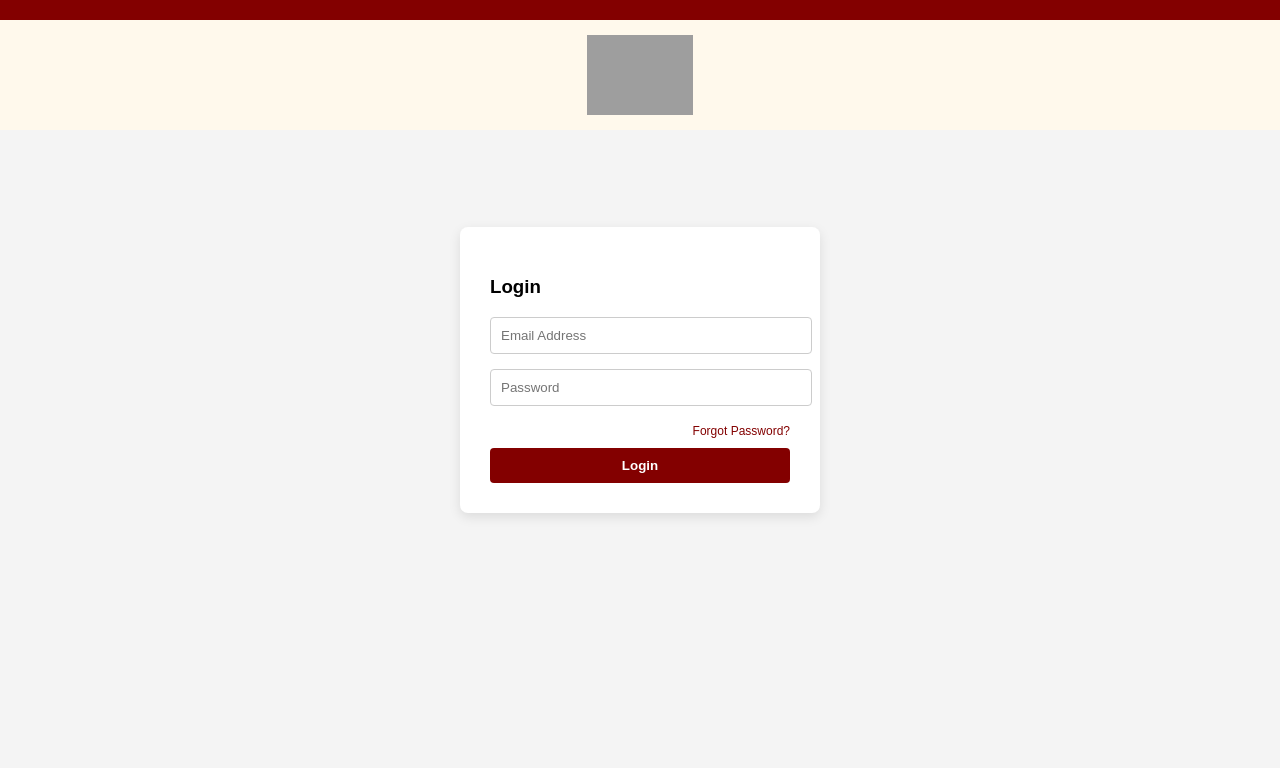
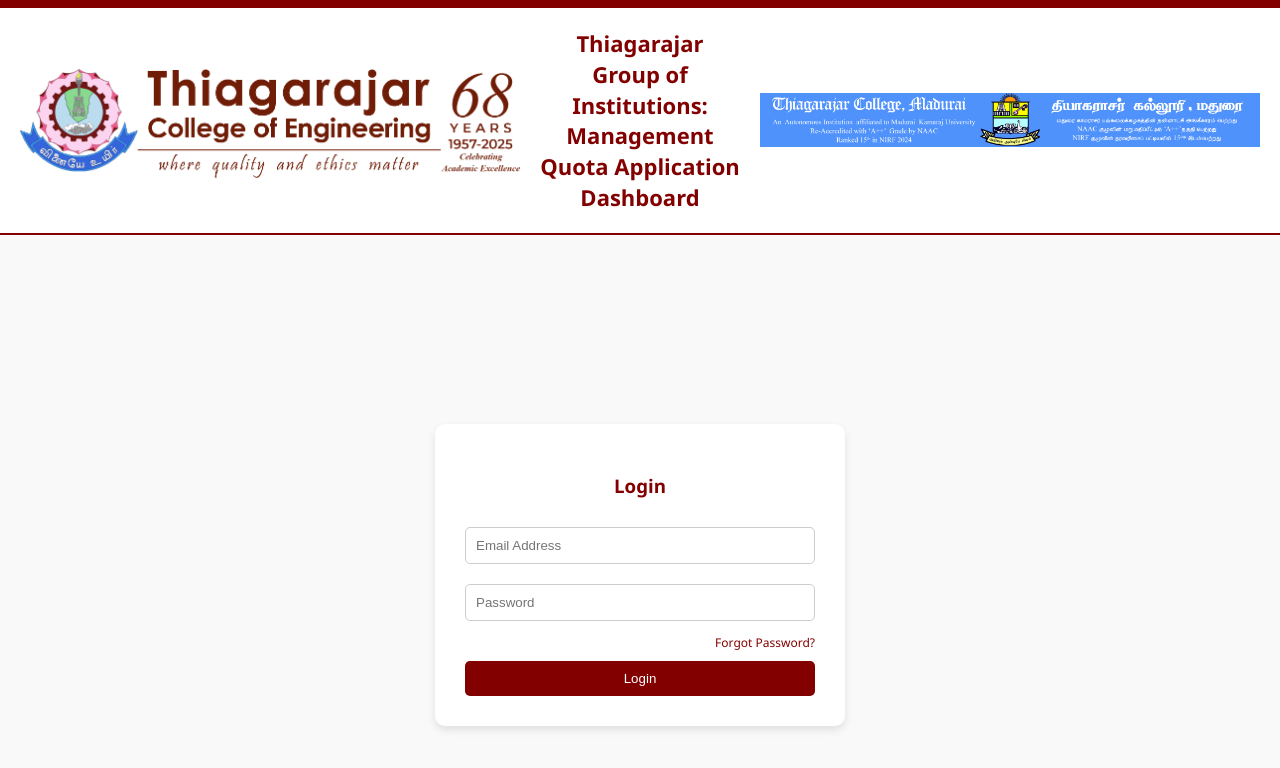
Before and after one commit to vishwarockzzz/student-admission-management, a website: page index.html in a window 1280 px wide. Drawn offline with Linux system fonts and the light colour scheme; grey boxes are pictures that could not be loaded.

Commit message:
index change

```diff
--- a/administrator_form_script.js
+++ b/administrator_form_script.js
@@ -17,7 +17,7 @@
   const tcaForm = document.getElementById('tcaForm');
   const instruction = document.getElementById('instruction'); // reference to instruction div
   const msg = document.getElementById('collegeMessage');
-
+  selectedCollege = college
   // Hide instruction when a college is selected
   instruction.style.display = 'none';
 
@@ -223,7 +223,6 @@
     document.getElementById('personalPhone').addEventListener('input', () => {
       validatePhone('personalPhone', 'personalPhone-error');
     });
-
     function showCourseOptions() {
       const degree = document.getElementById("degree").value;
       const courseGroup = document.getElementById("courseGroup");
@@ -241,7 +240,7 @@
         bba: ["Business Administration"]
       };
 
-    // Reset and clear
+      // Clear existing options
       courseSelect.innerHTML = '<option value="">-- Select Course --</option>';
 
       if (courses[degree]) {
--- a/index.css
+++ b/index.css
@@ -1,63 +1,80 @@
 body {
       margin: 0;
-    font-family: Arial, sans-serif;
-    background-color: #f4f4f4;
+      font-family: 'Segoe UI', Tahoma, Geneva, Verdana, sans-serif;
+      background-color: #f9f9f9;
     }
 
-  /* Top Maroon Bar */
     .header-maroon {
+      height: 8px;
       background-color: #830000;
-    height: 20px;
     }
 
-  /* Logo Section with Cream Background */
-  .logo-section {
-    background-color: #fff9ec; /* Cream color */
-    padding: 15px 0;
+    .title-bar {
   display: flex;
-    justify-content: center;
   align-items: center;
+  justify-content: space-between;
+  background-color: #fff;
+  padding: 20px;
+  border-bottom: 2px solid #830000;
 }
 
-  .logo-section img {
-    max-height: 80px;
+.title-text {
+  flex: 1;
+  text-align: center;
+  font-size: 22px;
+  font-weight: bold;
+  font-family: 'Segoe UI', Tahoma, Geneva, Verdana, sans-serif;
+  color: #830000;
+  padding: 0 20px;
+  line-height: 1.4;
 }
 
-  /* Login Section */
+.side-image {
+  width: 500px;
+  height: auto;
+  object-fit: contain;
+}
     .login-container {
       display: flex;
       justify-content: center;
       align-items: center;
-    height: 60vh;
+      height: calc(100vh - 120px);
     }
 
     .login-box {
-    background-color: white;
+      background-color: #fff;
       padding: 30px;
-    border-radius: 8px;
-    box-shadow: 0 4px 12px rgba(0,0,0,0.1);
-    width: 300px;
+      border-radius: 10px;
+      box-shadow: 0 4px 8px rgba(0,0,0,0.1);
+      max-width: 350px;
+      width: 100%;
+    }
+
+    .login-box h3 {
+      text-align: center;
+      color: #830000;
     }
 
     .login-box input {
       width: 100%;
-    margin-bottom: 15px;
       padding: 10px;
+      margin: 10px 0;
+      box-sizing: border-box;
+      border-radius: 5px;
       border: 1px solid #ccc;
-    border-radius: 4px;
     }
 
     .login-box button {
       width: 100%;
+      background-color: #830000;
+      color: #fff;
       padding: 10px;
-    background-color: #830000;
-    color: white;
       border: none;
-    border-radius: 4px;
-    font-weight: bold;
+      border-radius: 5px;
       cursor: pointer;
     }
 
     .login-box button:hover {
-    background-color: #a10000;
+      background-color: #a00000;
     }
+  /* Top Maroon Bar */
--- a/index.html
+++ b/index.html
@@ -10,9 +10,19 @@
 
   <div class="header-maroon"></div>
 
-  <div class="logo-section">
-    <img src="https://www.tce.edu/themes/gavias_edmix/logo.svg" alt="TCE Logo" />
+  <!-- Title Bar -->
+  <div class="title-bar">
+  <img class="side-image" src="static/images/TCE LOGIN.png" alt="TCE Image" />
+
+  <div class="title-text">
+    Thiagarajar Group of Institutions:<br>
+    Management Quota Application Dashboard
   </div>
+
+  <img class="side-image" src="static/images/TCA LOGIN.png" alt="TCA Image" />
+</div>
+
+
   <div class="login-container">
     <div class="login-box">
       <h3>Login</h3>
@@ -22,12 +32,13 @@
         <input type="password" placeholder="Password" id ="loginpassword" />
         <div style="display: flex; justify-content: flex-end; font-size: 12px; margin-top: 3px; margin-bottom:10px;">
             <a href="#" style="text-decoration: none; color: #830000;">Forgot Password?</a>
-          </div>
+        </div>
       </div>
 
       <button>Login</button>
     </div>
   </div>
+
   <script src="env.js"></script>
   <script src="index.js"></script>
 </body>
```
Also changed, not shown: administrator_form.html (+20 -19 lines), student-fetch.js (+13 -15 lines), static/images/TCA LOGIN.png (added), static/images/TCE LOGIN.png (added), 2 other files. Lines whose indentation alone changed are shown as unchanged.
